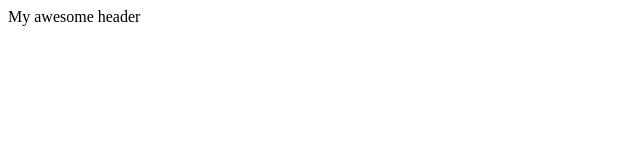
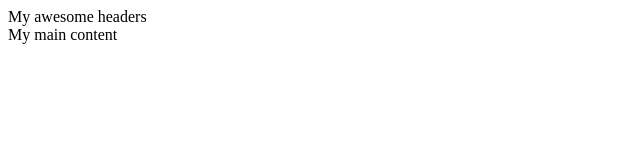
Before and after one commit to luftbubblan/Git-test, a plain HTML site: page index.html in a window 1280 px wide. Shown: the whole page, without its empty margins (0-640 px from the left). Drawn offline with Linux system fonts and the light colour scheme.

Commit message:
Added main section, and changed header

```diff
--- a/index.html
+++ b/index.html
@@ -7,6 +7,8 @@
     <title>Document</title>
 </head>
 <body>
-    <header>My awesome header</header>
+    <header>My awesome headers</header>
+
+    <main>My main content</main>
 </body>
 </html>
```
